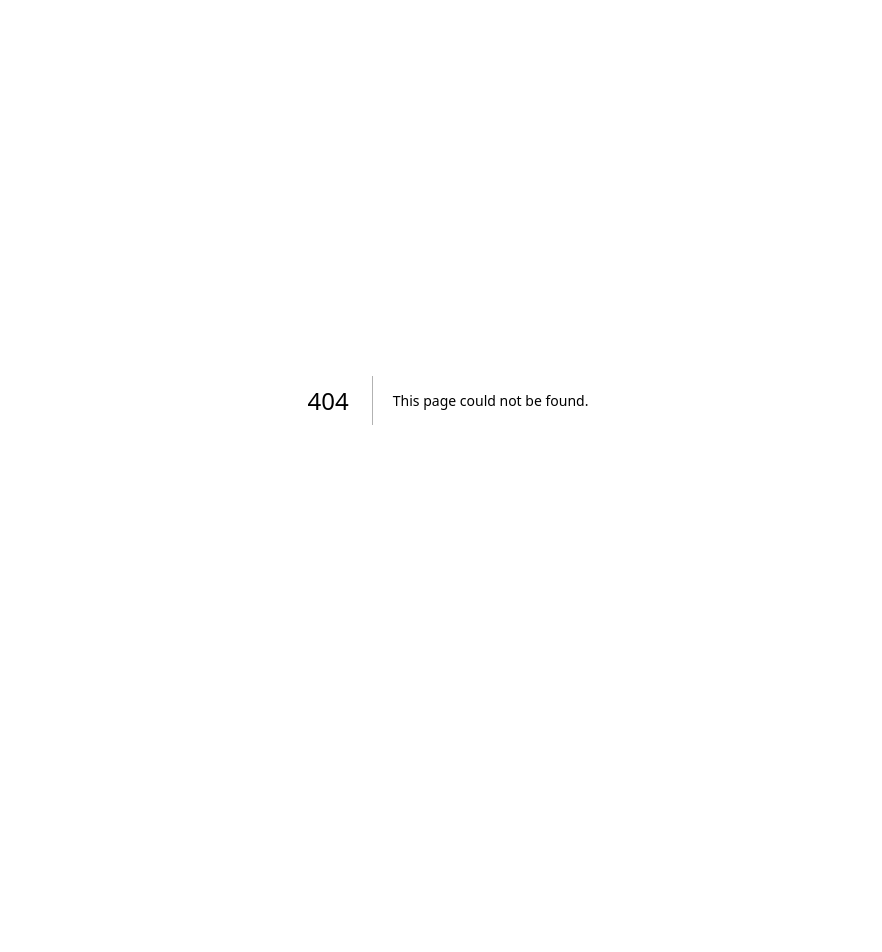
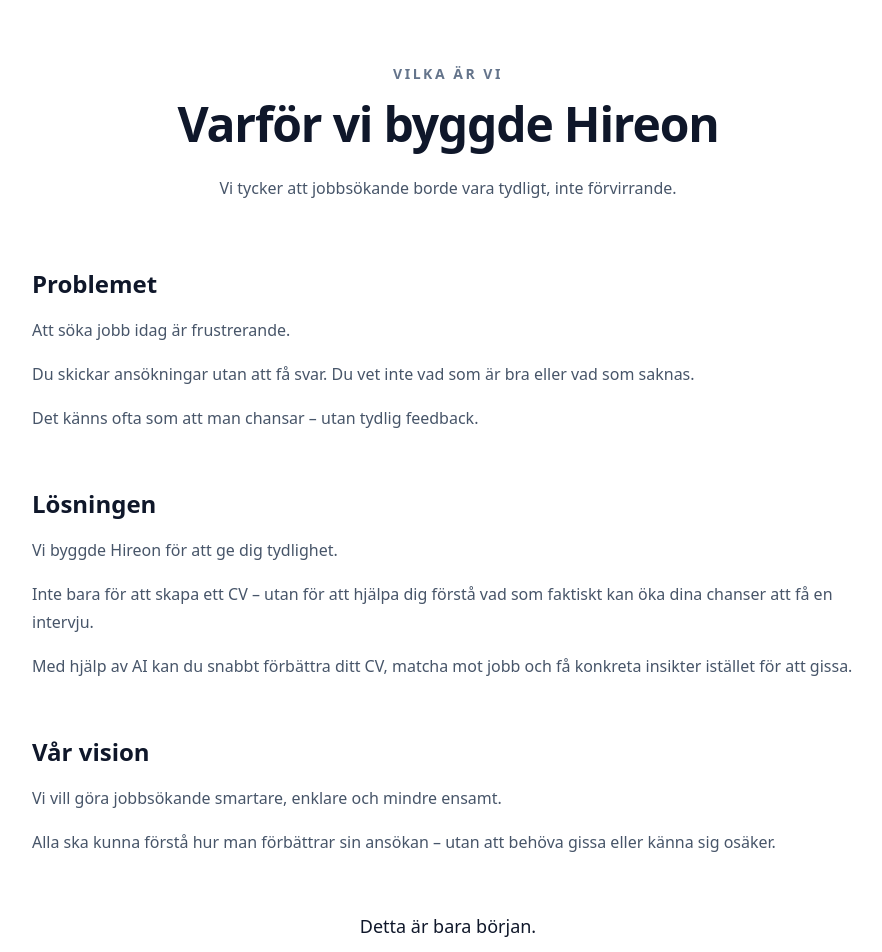
Before and after one commit to lukasgustvssons-cmd/CV, a Next.js app: page /vilka-ar-vi in a window 1280 px wide. Before the commit this address had no page. Shown: the top 952 px of the page, without its empty margins (192-1074 px from the left). Before the commit the page ends 800 px from the top, so only its background shows below. Built offline with nearby package versions, Linux system fonts and the light colour scheme.

Commit message:
Add About page (Vilka är vi)

```diff
--- /dev/null
+++ b/app/vilka-ar-vi/page.tsx
@@ -0,0 +1,93 @@
+export default function AboutPage() {
+  return (
+    <main className="min-h-screen bg-white">
+      <div className="mx-auto max-w-4xl px-6 py-16 lg:px-8">
+
+        {/* HERO */}
+        <section className="mb-16 text-center">
+          <p className="text-sm font-semibold uppercase tracking-[0.18em] text-slate-500">
+            Vilka är vi
+          </p>
+
+          <h1 className="mt-4 text-4xl font-semibold tracking-tight text-slate-900 sm:text-5xl">
+            Varför vi byggde Hireon
+          </h1>
+
+          <p className="mx-auto mt-6 max-w-2xl text-base leading-8 text-slate-600">
+            Vi tycker att jobbsökande borde vara tydligt, inte förvirrande.
+          </p>
+        </section>
+
+        {/* PROBLEM */}
+        <section className="mb-14">
+          <h2 className="text-2xl font-semibold text-slate-900">
+            Problemet
+          </h2>
+
+          <div className="mt-4 space-y-4 text-slate-600 leading-7">
+            <p>
+              Att söka jobb idag är frustrerande.
+            </p>
+            <p>
+              Du skickar ansökningar utan att få svar.
+              Du vet inte vad som är bra eller vad som saknas.
+            </p>
+            <p>
+              Det känns ofta som att man chansar – utan tydlig feedback.
+            </p>
+          </div>
+        </section>
+
+        {/* SOLUTION */}
+        <section className="mb-14">
+          <h2 className="text-2xl font-semibold text-slate-900">
+            Lösningen
+          </h2>
+
+          <div className="mt-4 space-y-4 text-slate-600 leading-7">
+            <p>
+              Vi byggde Hireon för att ge dig tydlighet.
+            </p>
+            <p>
+              Inte bara för att skapa ett CV – utan för att hjälpa dig förstå
+              vad som faktiskt kan öka dina chanser att få en intervju.
+            </p>
+            <p>
+              Med hjälp av AI kan du snabbt förbättra ditt CV, matcha mot jobb
+              och få konkreta insikter istället för att gissa.
+            </p>
+          </div>
+        </section>
+
+        {/* VISION */}
+        <section className="mb-14">
+          <h2 className="text-2xl font-semibold text-slate-900">
+            Vår vision
+          </h2>
+
+          <div className="mt-4 space-y-4 text-slate-600 leading-7">
+            <p>
+              Vi vill göra jobbsökande smartare, enklare och mindre ensamt.
+            </p>
+            <p>
+              Alla ska kunna förstå hur man förbättrar sin ansökan – utan att behöva
+              gissa eller känna sig osäker.
+            </p>
+          </div>
+        </section>
+
+        {/* END */}
+        <section className="text-center">
+          <p className="text-lg font-medium text-slate-900">
+            Detta är bara början.
+          </p>
+
+          <p className="mt-4 text-slate-600">
+            Hireon kommer fortsätta utvecklas för att hjälpa dig hela vägen till jobb.
+          </p>
+        </section>
+
+      </div>
+    </main>
+  );
+}
```
